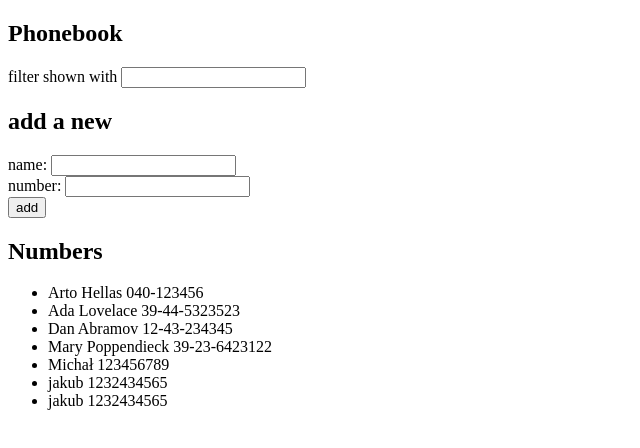
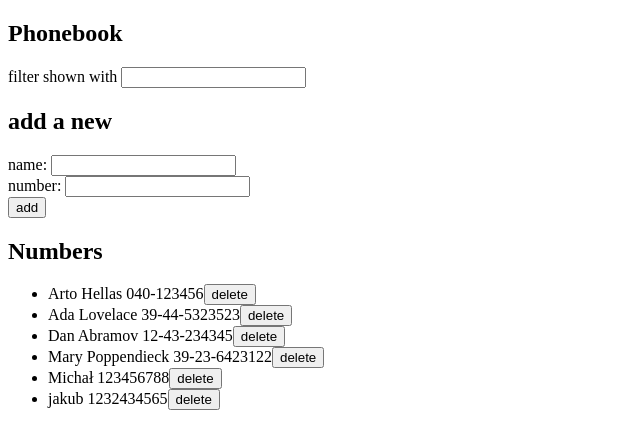
Before and after one commit to szczygi123/Fullstack---zadania, a React (Vite) app in the folder part2/phonebook/phonebook/: page / in a window 1280 px wide. Shown: the top 448 px of the page, without its empty margins (0-640 px from the left). Built offline with nearby package versions, Linux system fonts and the light colour scheme; data requests are answered from the project's data file.

Commit message:
zrobione 2.15

```diff
--- a/part2/phonebook/phonebook/db.json
+++ b/part2/phonebook/phonebook/db.json
@@ -23,17 +23,12 @@
     {
       "id": "5da6",
       "name": "Michał",
-      "number": "123456789"
+      "number": "123456788"
     },
     {
       "id": "b977",
       "name": "jakub",
       "number": "1232434565"
-    },
-    {
-      "id": "7f4d",
-      "name": "jakub",
-      "number": "1232434565"
     }
   ]
 }
--- a/part2/phonebook/phonebook/src/App.jsx
+++ b/part2/phonebook/phonebook/src/App.jsx
@@ -26,14 +26,29 @@
 
   const nameExists = persons.find(p => p.name === newName)
   if (nameExists) {
-    alert(`${newName} is already added to phonebook`)
+    const ok = window.confirm(`${newName} is already added to phonebook, replace the old number with a new one?`)
+
+    if (!ok) return
+
+    const updatedPerson = {...nameExists , number: newNumber}
+
+    personService
+      .update(nameExists.id, updatedPerson)
+      .then(returnedPerson => {
+        setPersons(persons.map(p =>
+          p.id !== nameExists.id ? p : returnedPerson))
+        setNewName('')
+        setNewNumber('')
+      })
+
     return
+
   }
 
-  const personObject = {
-    name: newName,
-    number: newNumber
-  }
+      const personObject = {
+      name: newName,
+      number: newNumber
+    }
 
   personService
     .create(personObject)
@@ -43,6 +58,18 @@
       setNewNumber('')
     })
 }
+
+  const handleDelete = (id, name) => {
+    const ok = window.confirm(`Delete ${name}?`)
+    if (!ok) return
+
+    personService
+      .deletePerson(id)
+      .then(() => {
+        setPersons(persons.filter(p => p.id !== id))
+      })
+  }
+
 
 
   const handleNameChange = (event) => setNewName(event.target.value)
@@ -66,7 +93,7 @@
       />
 
       <h2>Numbers</h2>
-      <Persons persons={personsToShow}/>
+      <Persons persons={personsToShow} handleDelete={handleDelete} />
     </div>
   )
 }
--- a/part2/phonebook/phonebook/src/components/Person.jsx
+++ b/part2/phonebook/phonebook/src/components/Person.jsx
@@ -1,7 +1,8 @@
-const Person = ({ person }) => {
+const Person = ({ person, handleDelete }) => {
     return (
       <li>
         {person.name} {person.number}
+        <button onClick={() => handleDelete(person.id, person.name)}>delete</button>
       </li>
     )
   }
--- a/part2/phonebook/phonebook/src/components/Persons.jsx
+++ b/part2/phonebook/phonebook/src/components/Persons.jsx
@@ -1,10 +1,10 @@
 import Person from './Person'
 
-const Persons = ({ persons }) => {
+const Persons = ({ persons, handleDelete }) => {
   return (
     <ul>
       {persons.map(person =>
-        <Person key={person.id} person={person} />
+        <Person key={person.id} person={person} handleDelete={handleDelete}/>
       )}
     </ul>
   )
--- a/part2/phonebook/phonebook/src/services/persons.js
+++ b/part2/phonebook/phonebook/src/services/persons.js
@@ -12,14 +12,12 @@
   return request.then(response => response.data)
 }
 
+const deletePerson = id => {
+  return axios.delete(`${baseUrl}/${id}`)
+}
+
 const update = (id, newObject) => {
   const request = axios.put(`${baseUrl}/${id}`, newObject)
   return request.then(response => response.data)
 }
-
-const remove = id => {
-  const request = axios.delete(`${baseUrl}/${id}`)
-  return request.then(response => response.data)
-}
-
-export default { getAll, create, update, remove }
+export default { getAll, create, update, deletePerson }
```
Also changed, not shown: 1 other file (tests, documents, lock files or other folders).
